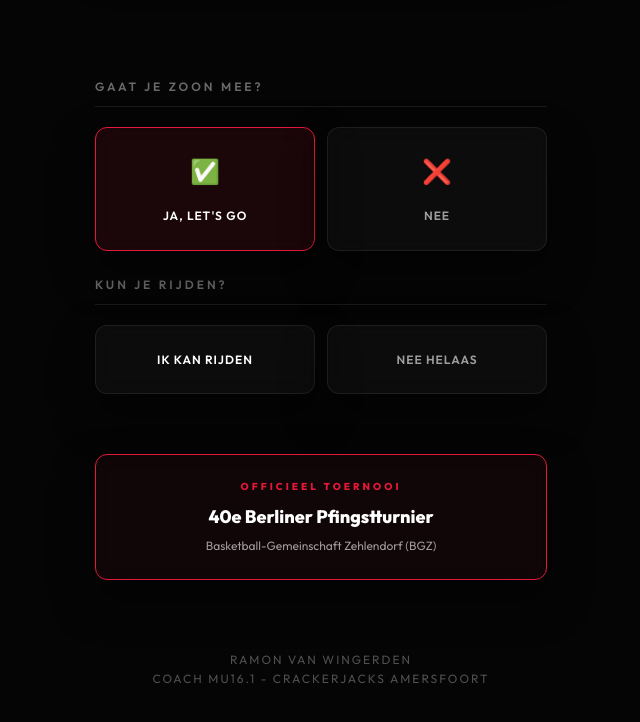
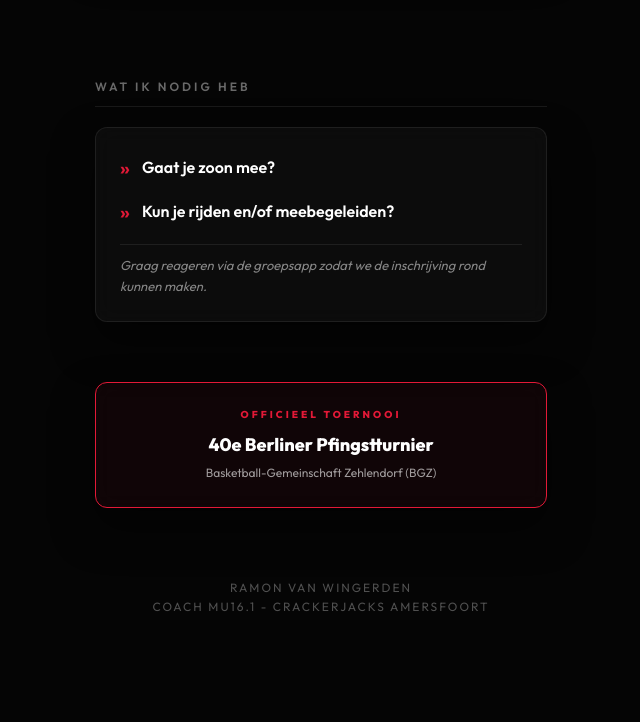
Before and after one commit to ramonvw-EA/cj-berlijn-toernooi, a plain HTML site: page index.html in a window 1280 px wide. Shown: the part 1796-2518 px from the top of the page, without its empty margins (319-959 px from the left). After the commit the page ends 2452 px from the top, so only its background shows below. Drawn offline with Linux system fonts and the light colour scheme.

Commit message:
fix: remove generic WhatsApp links and restore text CTA

```diff
--- a/index.html
+++ b/index.html
@@ -145,26 +145,13 @@
   <!-- Actie -->
   <section class="section section-cta">
     <div class="container">
-      <h2 class="section-title">Gaat je zoon mee?</h2>
-      <div style="display: grid; grid-template-columns: 1fr 1fr; gap: 12px; margin-bottom: 24px;">
-        <a href="https://wa.me/31640523293?text=Mijn%20zoon%20gaat%20mee%20naar%20Berlijn%21" class="gallery-link" style="border-color: var(--cj-red); background: rgba(227,25,55,0.1);">
-          <span class="gallery-icon" style="filter:none; opacity:1;">✅</span>
-          <span class="gallery-name" style="margin-top:8px;">JA, LET'S GO</span>
-        </a>
-        <a href="https://wa.me/31640523293?text=Helaas%20kan%20mijn%20zoon%20niet%20mee%20naar%20Berlijn." class="gallery-link">
-          <span class="gallery-icon" style="filter:none; opacity:1;">❌</span>
-          <span class="gallery-name" style="margin-top:8px; opacity:0.6;">NEE</span>
-        </a>
-      </div>
-
-      <h2 class="section-title">Kun je rijden?</h2>
-      <div style="display: grid; grid-template-columns: 1fr 1fr; gap: 12px;">
-        <a href="https://wa.me/31640523293?text=Ik%20kan%20ook%20rijden%20naar%20Berlijn%21" class="gallery-link">
-          <span class="gallery-name">IK KAN RIJDEN</span>
-        </a>
-        <a href="https://wa.me/31640523293?text=Ik%20kan%20helaas%20niet%20rijden." class="gallery-link">
-          <span class="gallery-name" style="opacity:0.6;">NEE HELAAS</span>
-        </a>
+      <h2 class="section-title">Wat ik nodig heb</h2>
+      <div class="card">
+        <ol class="action-list">
+          <li>Gaat je zoon mee?</li>
+          <li>Kun je rijden en/of meebegeleiden?</li>
+        </ol>
+        <p class="action-deadline">Graag reageren via de groepsapp zodat we de inschrijving rond kunnen maken.</p>
       </div>
     </div>
   </section>
```
